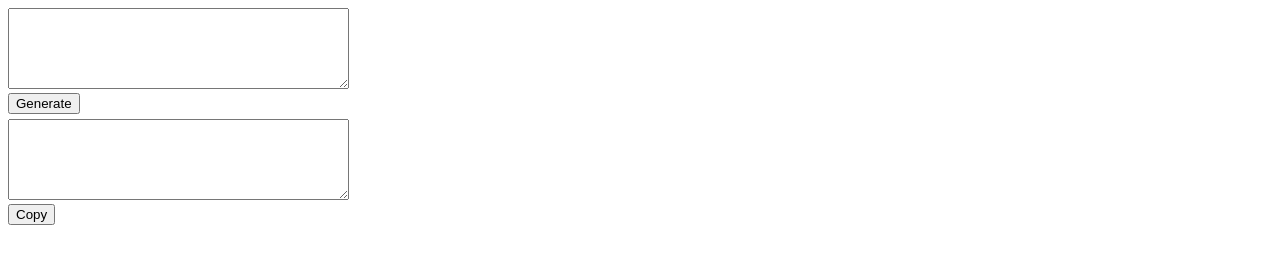
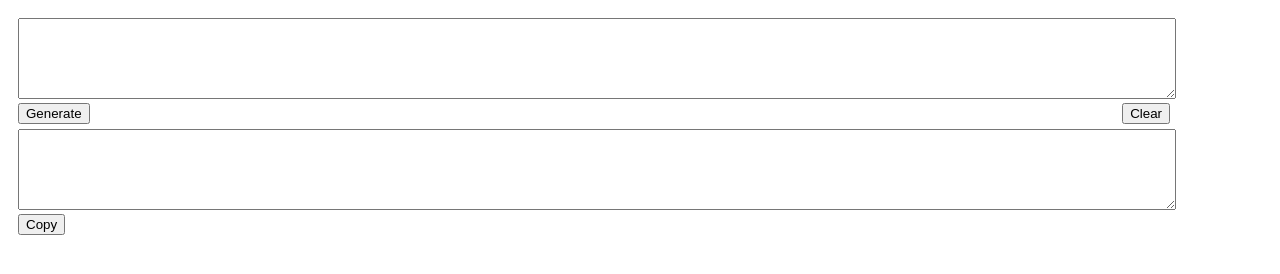
Before and after one commit to Jonarzz/untappd-comment-generator, a plain HTML site: page index.html in a window 1280 px wide. Drawn offline with Linux system fonts and the light colour scheme.

Commit message:
Add clear button + simple CSS

```diff
--- a/index.html
+++ b/index.html
@@ -3,16 +3,26 @@
 <head>
   <title>Untappd comment generator</title>
   <meta charset="UTF-8">
+  <style>
+    body {
+      width: 90%;
+      padding: 10px;
+    }
+    textarea {
+      width: 100%;
+    }
+  </style>
 </head>
 <body>
 <div>
-  <textarea id="input" rows="5" cols="40"></textarea>
+  <textarea id="input" rows="5"></textarea>
+</div>
+<div style="margin-bottom: 5px; display: flex; justify-content: space-between">
+  <button id="generate">Generate</button>
+  <button id="clear">Clear</button>
 </div>
 <div>
-  <button id="generate" style="margin-bottom: 5px;">Generate</button>
-</div>
-<div>
-  <textarea id="output" rows="5" cols="40"></textarea>
+  <textarea id="output" rows="5"></textarea>
 </div>
 <div>
   <button id="copy">Copy</button>
--- a/script.js
+++ b/script.js
@@ -195,6 +195,11 @@ document.getElementById('generate').onclick = () => {
   document.getElementById('output').value = result;
 };
 
+document.getElementById('clear').onclick = () => {
+  document.getElementById('input').value = '';
+  document.getElementById('output').value = '';
+};
+
 document.getElementById('copy').onclick = () => {
   document.getElementById('output')
           .select();
```
